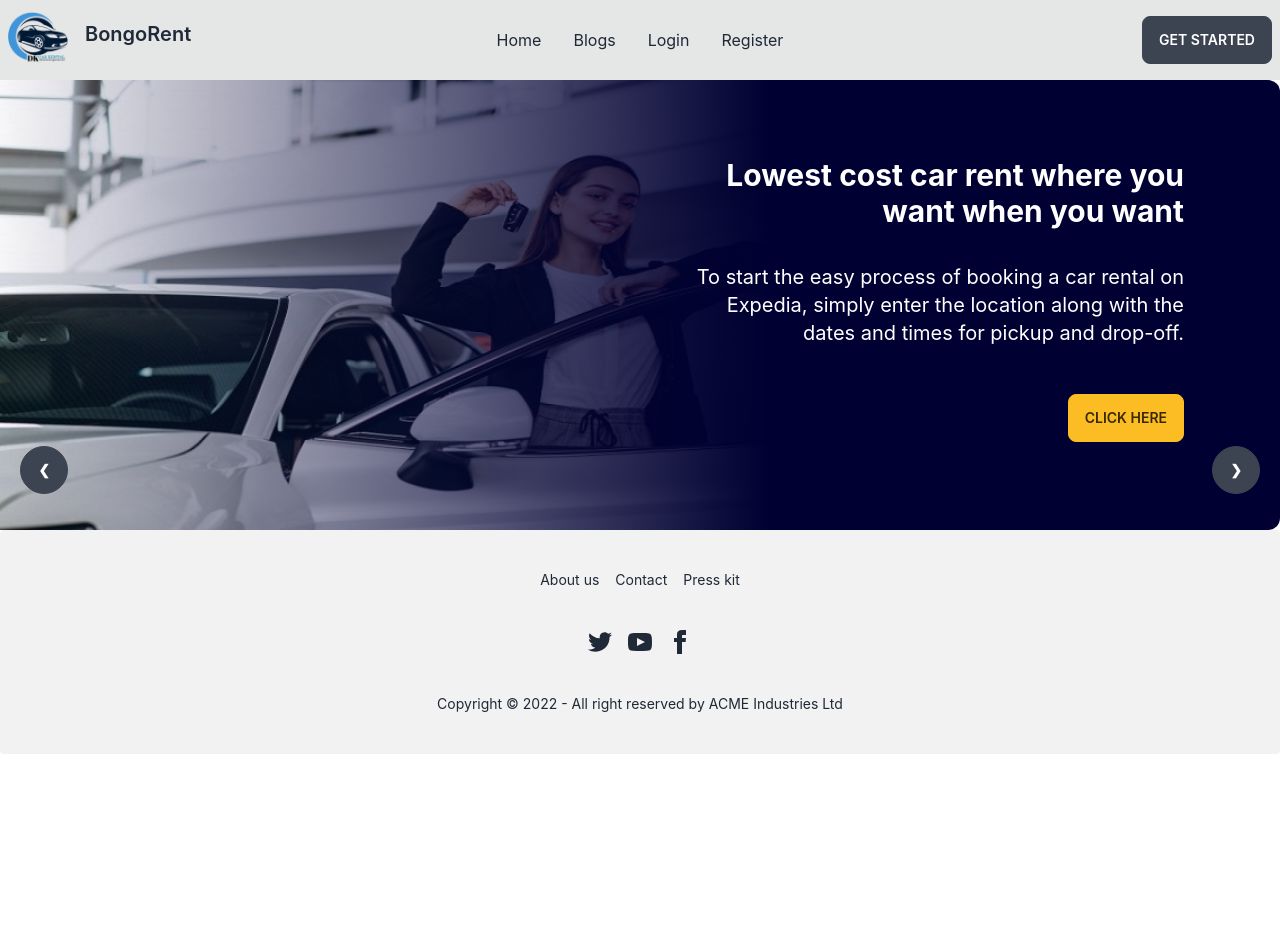
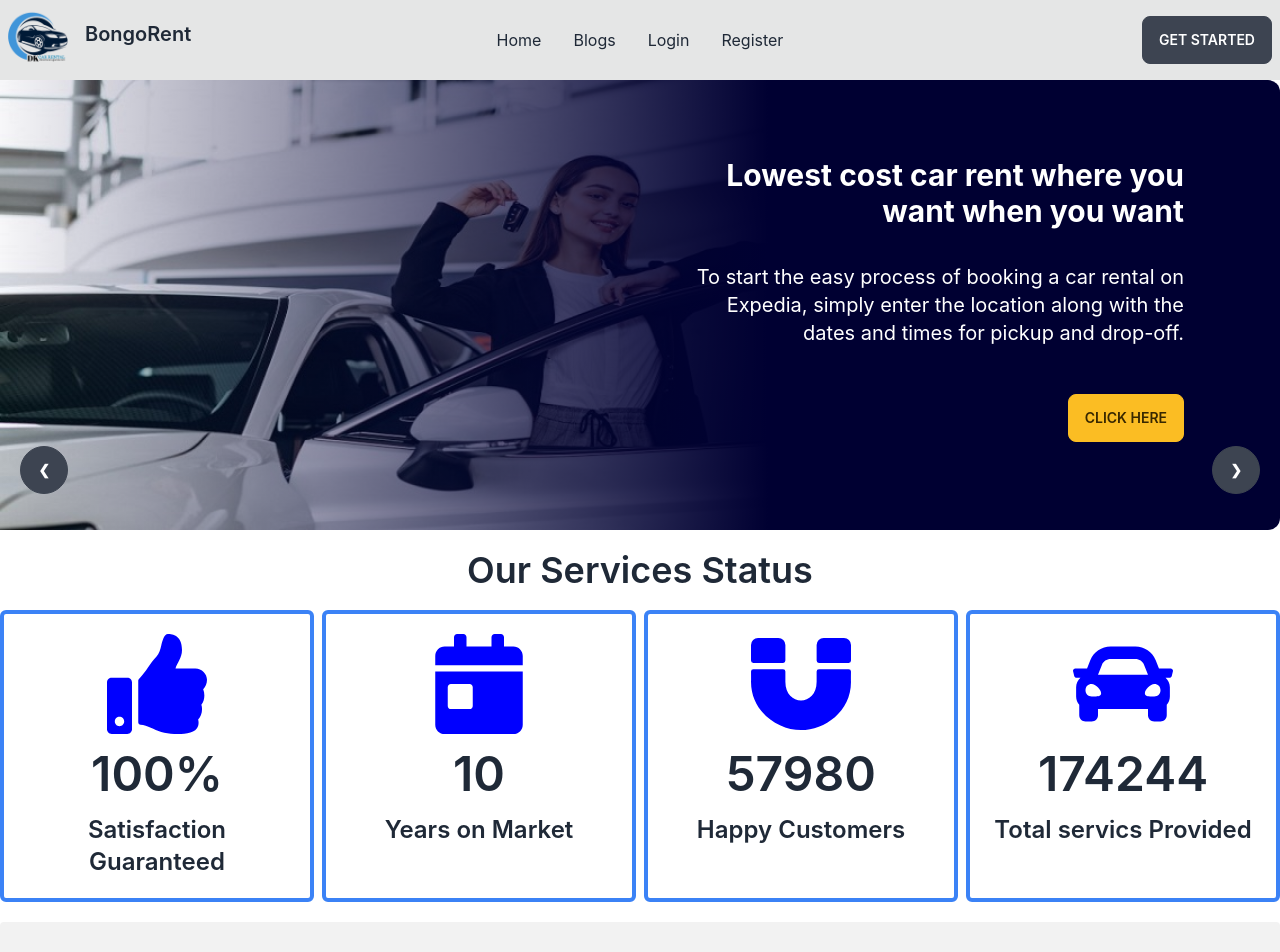
Before and after one commit to Tawhidul3233/bongorent-ac11, a React (Create React App) app: page / in a window 1280 px wide. Shown: the top 952 px of the page. Before the commit the page ends 800 px from the top, so only its background shows below. Built offline with nearby package versions, Linux system fonts and the light colour scheme; no server answers.

Commit message:
add new section services status

```diff
--- a/package.json
+++ b/package.json
@@ -10,6 +10,7 @@
     "firebase": "^9.13.0",
     "react": "^18.2.0",
     "react-dom": "^18.2.0",
+    "react-hot-toast": "^2.4.0",
     "react-icons": "^4.6.0",
     "react-router-dom": "^6.4.3",
     "react-scripts": "5.0.1",
--- a/src/App.js
+++ b/src/App.js
@@ -3,11 +3,14 @@ import './App.css';
 import Main from './Layout/Main';
 import { RouterProvider } from 'react-router-dom';
 import router from './Router/Routes/Routers';
+import toast, { Toaster } from 'react-hot-toast';
+
 
 function App() {
   return (
     <div className="max-w-screen-xl mx-auto">
       <RouterProvider router={router}> </RouterProvider>
+      <Toaster/>
     </div>
   );
 }
--- a/src/Contexts/AuthProvider.js
+++ b/src/Contexts/AuthProvider.js
@@ -9,6 +9,7 @@ const AuthProvider = ({children}) => {
 
      const [user, setUser] = useState();
      const [loading, setLoading] = useState(true)
+
 
 
      const createAccountWithEmail =(email, password)=>{
@@ -31,13 +32,11 @@ const AuthProvider = ({children}) => {
           return signInWithPopup(auth, provider)
      }
 
-
-
-
      const logOutAccount = ()=>{
           setLoading(true)
           return signOut(auth);
      }
+
 
 
      useEffect(()=>{
--- a/src/Page/Home/Home/Home.js
+++ b/src/Page/Home/Home/Home.js
@@ -1,10 +1,12 @@
 import React from 'react';
 import Banner from '../Banner/Banner';
+import SiteStatus from '../SiteStatus/SiteStatus';
 
 const Home = () => {
      return (
           <div>
                <Banner> </Banner>
+               <SiteStatus> </SiteStatus>
           </div>
      );
 };
--- /dev/null
+++ b/src/Page/Home/SiteStatus/SiteStatus.js
@@ -0,0 +1,36 @@
+import React from 'react';
+import { FaThumbsUp, FaCalendarDay, FaMagnet, FaCar } from 'react-icons/fa';
+
+const SiteStatus = () => {
+     return (
+          <div className='my-5 '>
+               <h1 className='text-center my-5 text-4xl font-semibold'>Our Services Status</h1>
+               <div className='grid md:grid-cols-4 gap-2'>
+                    <div className='  border-4 text-center p-5 rounded-md border-blue-500'>
+                         <FaThumbsUp className='mx-auto ' style={{ width: '100px', height: '100px', color: 'blue' }} ></FaThumbsUp>
+                         <p className='text-5xl font-semibold my-4'>100%</p>
+                         <p className='text-2xl font-semibold'>Satisfaction Guaranteed</p>
+                    </div>
+                    <div className=' border-4 text-center p-5 rounded-md border-blue-500'>
+                         <FaCalendarDay className='mx-auto ' style={{ width: '100px', height: '100px', color: 'blue' }} ></FaCalendarDay>
+                         <p className='text-5xl font-semibold my-4'>10</p>
+                         <p className='text-2xl font-semibold'>Years on Market</p>
+                    </div>
+                    <div className='  border-4 text-center p-5 rounded-md border-blue-500'>
+                         <FaMagnet className='mx-auto ' style={{ width: '100px', height: '100px', color: 'blue' }} ></FaMagnet>
+                         <p className='text-5xl font-semibold my-4'>57980</p>
+                         <p className='text-2xl font-semibold'>Happy Customers</p>
+                    </div>
+                    <div className=' border-4 text-center p-5 rounded-md border-blue-500'>
+                         <FaCar className='mx-auto ' style={{ width: '100px', height: '100px', color: 'blue' }} ></FaCar>
+                         <p className='text-5xl font-semibold my-4'>174244</p>
+                         <p className='text-2xl font-semibold'>Total servics Provided</p>
+                    </div>
+
+               </div>
+
+          </div>
+     );
+};
+
+export default SiteStatus;
--- a/src/Page/Login/Login.js
+++ b/src/Page/Login/Login.js
@@ -3,6 +3,8 @@ import { Link, useNavigate } from 'react-router-dom';
 import { FaGithub, FaGoogle } from 'react-icons/fa';
 import { AuthContext } from '../../Contexts/AuthProvider';
 import { GithubAuthProvider, GoogleAuthProvider } from 'firebase/auth';
+import toast, { Toaster } from 'react-hot-toast';
+
 
 const Login = () => {
 
@@ -25,11 +27,13 @@ const Login = () => {
           lgoinAccountWithEmail(email, password)
           .then(result => {
                const user = result.user;
-               console.log(user)
-               navigate('/')
-               alert('login success')
+               toast.success('Login Successfully')
+               navigate('/');
           })
-          .catch(error => console.error(error));
+          .catch(error => {
+               console.error(error)
+               toast.error('Something wrong check you email and password')
+          });
      }
 
      const googleHandler = ()=>{
--- a/src/Page/Register/Register.js
+++ b/src/Page/Register/Register.js
@@ -2,8 +2,8 @@ import React, { useContext } from 'react';
 import { Link, useNavigate } from 'react-router-dom';
 import { FaGithub, FaGoogle } from 'react-icons/fa';
 import { AuthContext } from '../../Contexts/AuthProvider';
-import { Result } from 'postcss';
 import { GithubAuthProvider, GoogleAuthProvider } from 'firebase/auth';
+import toast, { Toaster } from 'react-hot-toast';
 
 const Register = () => {
 
@@ -27,11 +27,14 @@ const Register = () => {
           createAccountWithEmail(email, password)
           .then(result => {
                const user = result.user;
-               console.log(user)
-               navigate('/')
-               alert('user created')
+               toast.success('Register Successfully')
+               navigate('/');
+
           })
-          .catch(error => console.error(error));
+          .catch(error => {
+               console.error(error)
+               toast.error('Something wrong check you email and password')
+          });
      }
 
      const googleHandler = ()=>{
--- a/src/Page/Share/Navbar/Navbar.js
+++ b/src/Page/Share/Navbar/Navbar.js
@@ -2,6 +2,7 @@ import React, { useContext } from 'react';
 import { Link, useNavigate } from 'react-router-dom';
 import logo from '../../../assets/favicon.png'
 import { AuthContext } from '../../../Contexts/AuthProvider';
+import toast, { Toaster } from 'react-hot-toast';
 
 const Navbar = () => {
 
@@ -10,7 +11,7 @@ const Navbar = () => {
      const logOutHandler = () => {
           logOutAccount()
                .then(result => {
-                    alert("log out successfully")
+                    toast.success("logOut successfully")
                })
                .catch(error => console.log(error))
      }
```
Also changed, not shown: 1 other file (tests, documents, lock files or other folders).
